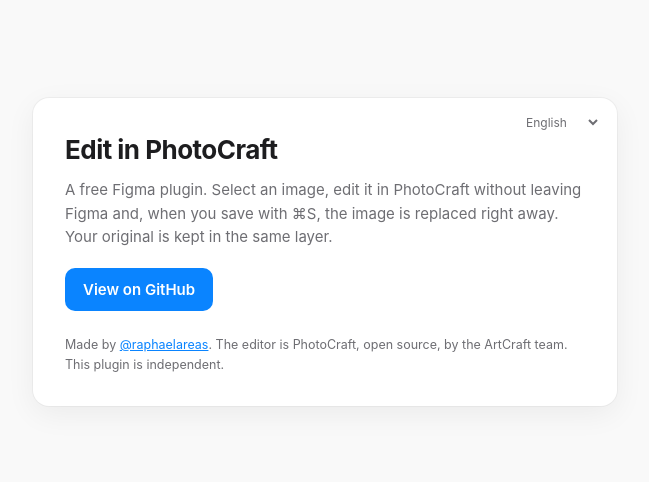
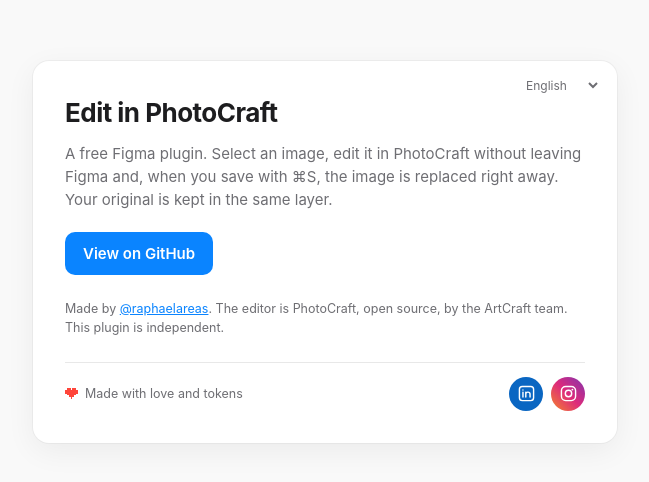
Before and after one commit to raphaelareas/edit-in-photocraft, a plain HTML site: page index.html in a window 1280 px wide. Shown: the part 148-630 px from the top of the page, without its empty margins (315-964 px from the left). Drawn offline with Linux system fonts and the light colour scheme.

Commit message:
Site: rodapé com 'feito com amor e tokens' e links do LinkedIn e Instagram
Co-Authored-By: Claude Opus 5.5 <noreply@anthropic.com>

```diff
--- a/index.html
+++ b/index.html
@@ -19,6 +19,14 @@
   a.link { color: var(--azul); }
   small { display: block; margin-top: 20px; color: var(--texto-2); }
   main { position: relative; }
+  footer { display: flex; justify-content: space-between; align-items: center; margin-top: 24px; padding-top: 14px;
+    border-top: 1px solid rgba(127,127,127,.18); color: var(--texto-2); font-size: 12.5px; }
+  .amor { display: flex; align-items: center; gap: 7px; }
+  .redes { display: flex; gap: 8px; }
+  .redes a { width: 34px; height: 34px; border-radius: 50%; display: grid; place-items: center; color: #fff;
+    transition: filter .15s, transform .15s; }
+  .redes a:hover { filter: brightness(1.08); transform: translateY(-1px); }
+  .redes svg { width: 17px; height: 17px; }
   #idioma { position: absolute; top: 16px; right: 16px; font: inherit; font-size: 12px; color: var(--texto-2);
     background: transparent; border: 0; cursor: pointer; }
 </style>
@@ -31,18 +39,36 @@
   <a class="botao" href="https://github.com/raphaelareas/photocraft-on-figma" data-t="github"></a>
   <small><span data-t="criado"></span> <a class="link" href="https://www.linkedin.com/in/raphaelareas/">@raphaelareas</a>.
     <span data-t="creditos"></span></small>
+  <footer>
+    <div class="amor">
+      <svg width="13" height="11" viewBox="0 0 7 6" aria-hidden="true" fill="#ff453a" shape-rendering="crispEdges">
+        <rect x="1" y="0" width="2" height="1"/><rect x="4" y="0" width="2" height="1"/>
+        <rect x="0" y="1" width="7" height="2"/><rect x="1" y="3" width="5" height="1"/>
+        <rect x="2" y="4" width="3" height="1"/><rect x="3" y="5" width="1" height="1"/>
+      </svg>
+      <span data-t="amor"></span>
+    </div>
+    <div class="redes">
+      <a href="https://www.linkedin.com/in/raphaelareas/" style="background:#0a66c2" data-titulo="LinkedIn">
+        <svg viewBox="0 0 24 24" aria-hidden="true"><rect x="2" y="2" width="20" height="20" rx="4" fill="none" stroke="currentColor" stroke-width="2"/><path d="M7 10v7M7 7v.01M11 17v-7M11 13a3 3 0 0 1 6 0v4" fill="none" stroke="currentColor" stroke-width="2" stroke-linecap="round"/></svg>
+      </a>
+      <a href="https://www.instagram.com/rapha.ux" style="background:linear-gradient(45deg,#f58529,#dd2a7b 50%,#8134af)" data-titulo="Instagram">
+        <svg viewBox="0 0 24 24" aria-hidden="true"><rect x="2" y="2" width="20" height="20" rx="6" fill="none" stroke="currentColor" stroke-width="2"/><circle cx="12" cy="12" r="4.5" fill="none" stroke="currentColor" stroke-width="2"/><circle cx="17.5" cy="6.5" r="1.3" fill="currentColor"/></svg>
+      </a>
+    </div>
+  </footer>
 </main>
 <script>
 const TEXTOS = {
   pt: { titulo: 'Editar no PhotoCraft', github: 'Ver no GitHub', criado: 'Criado por',
     texto: 'Plugin gratuito para o Figma. Selecione uma imagem, edite no PhotoCraft sem sair do Figma e, ao salvar com ⌘S, a imagem é trocada na hora. A original fica guardada na mesma camada.',
-    creditos: 'O editor é o PhotoCraft, de código aberto, do time ArtCraft. Este plugin é independente.' },
+    creditos: 'O editor é o PhotoCraft, de código aberto, do time ArtCraft. Este plugin é independente.', amor: 'Feito com amor e tokens', seguir: 'Seguir no' },
   en: { titulo: 'Edit in PhotoCraft', github: 'View on GitHub', criado: 'Made by',
     texto: 'A free Figma plugin. Select an image, edit it in PhotoCraft without leaving Figma and, when you save with ⌘S, the image is replaced right away. Your original is kept in the same layer.',
-    creditos: 'The editor is PhotoCraft, open source, by the ArtCraft team. This plugin is independent.' },
+    creditos: 'The editor is PhotoCraft, open source, by the ArtCraft team. This plugin is independent.', amor: 'Made with love and tokens', seguir: 'Follow on' },
   es: { titulo: 'Editar en PhotoCraft', github: 'Ver en GitHub', criado: 'Creado por',
     texto: 'Plugin gratuito para Figma. Selecciona una imagen, edítala en PhotoCraft sin salir de Figma y, al guardar con ⌘S, la imagen se reemplaza al instante. La original se conserva en la misma capa.',
-    creditos: 'El editor es PhotoCraft, de código abierto, del equipo ArtCraft. Este plugin es independiente.' },
+    creditos: 'El editor es PhotoCraft, de código abierto, del equipo ArtCraft. Este plugin es independiente.', amor: 'Hecho con amor y tokens', seguir: 'Seguir en' },
 };
 const nav = (navigator.language || 'en').toLowerCase();
 let salvo = null;
@@ -53,6 +79,7 @@ function aplicar(l) {
   document.getElementById('idioma').value = l;
   for (const el of document.querySelectorAll('[data-t]')) el.textContent = t[el.dataset.t];
   document.title = t.titulo;
+  for (const a of document.querySelectorAll('.redes a')) a.title = a.ariaLabel = t.seguir + ' ' + a.dataset.titulo;
 }
 aplicar(salvo || (nav.startsWith('pt') ? 'pt' : nav.startsWith('es') ? 'es' : 'en'));
 document.getElementById('idioma').onchange = (e) => {
```
